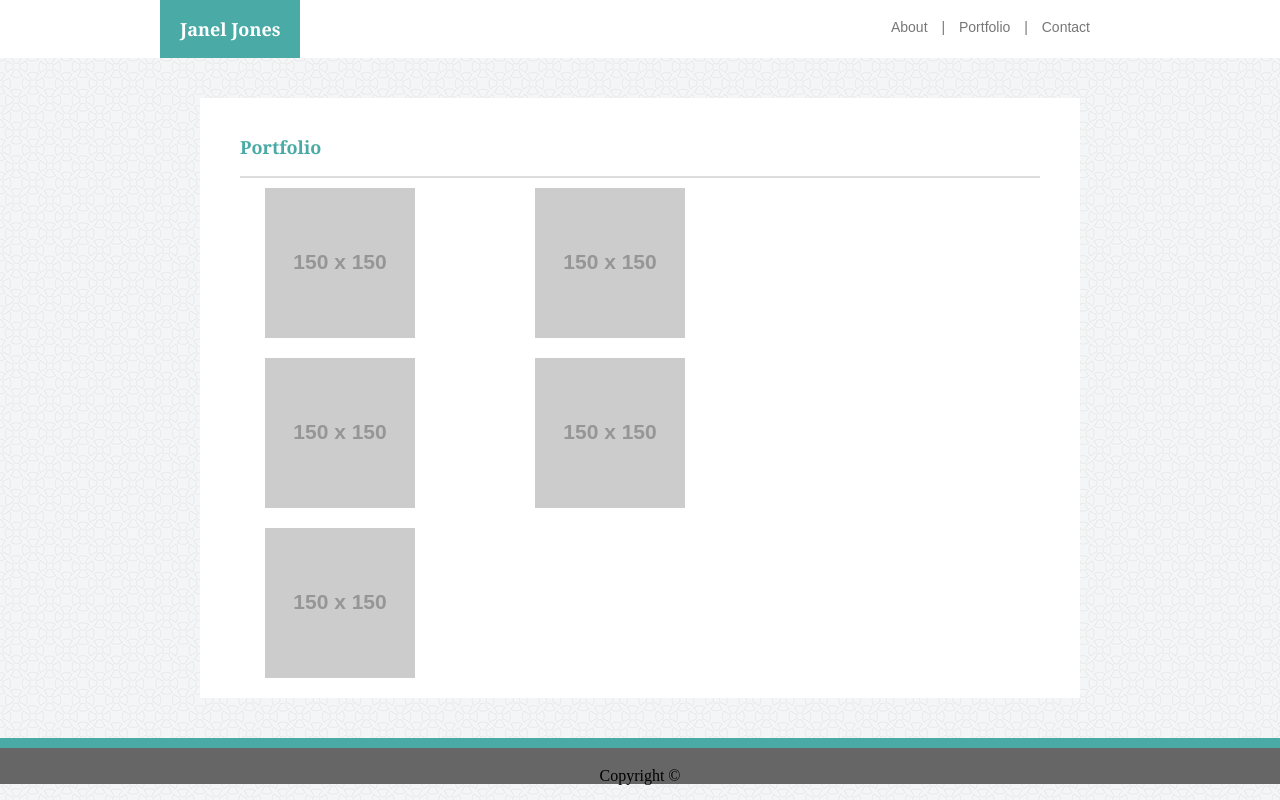
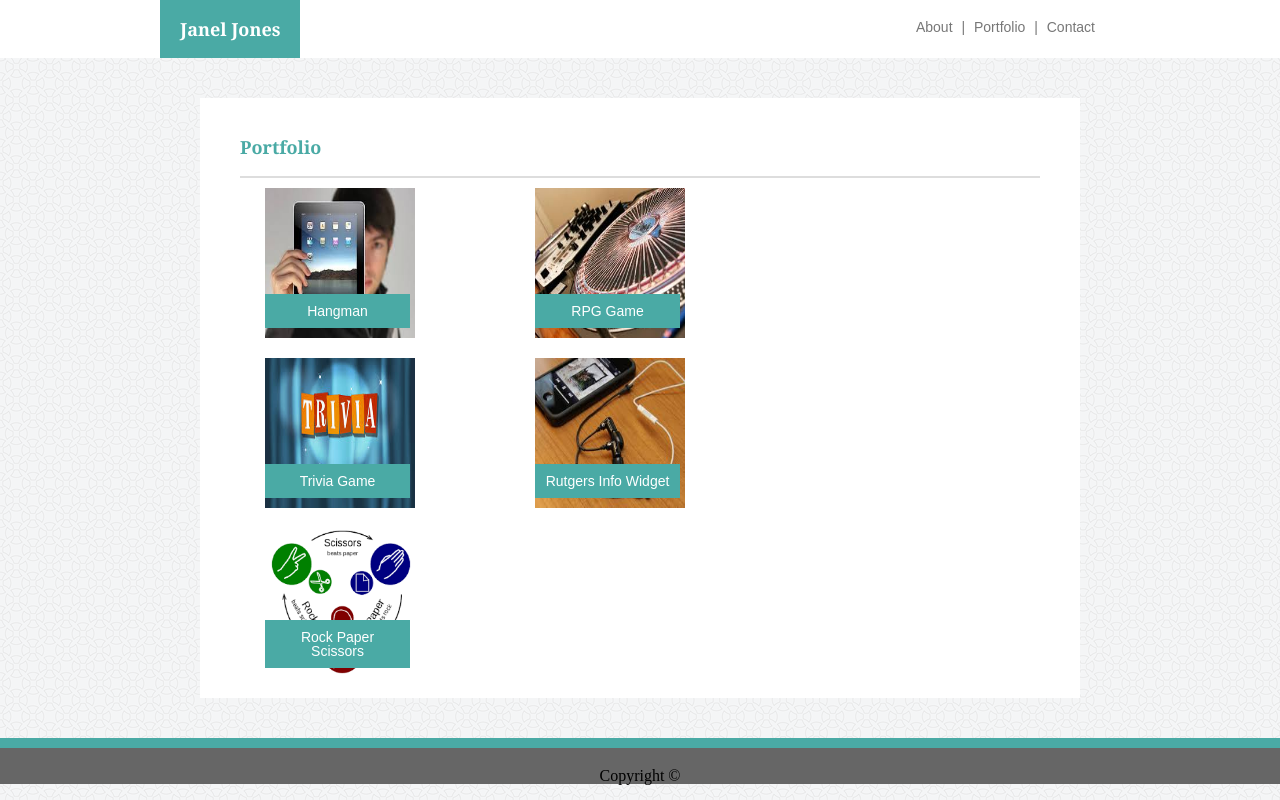
Before and after one commit to jmj928/Basic-Portfolio, a plain HTML site: page portfolio.html in a window 1280 px wide. Drawn offline with Linux system fonts and the light colour scheme; placeholder pictures from the web are drawn by us.

Commit message:
final draft

```diff
--- a/assets/css/style.css
+++ b/assets/css/style.css
@@ -25,7 +25,7 @@ header{
 }
 a{
     color: #777777;
-    padding: 10px;
+    padding: 5px;
 }
 .content{
     /* background-color: #dddddd; */
@@ -61,14 +61,17 @@ footer{
 }
 img{
     padding: 0 15px;
-    float: left
+    float: left;
+    width: 150px;
+    height: 150px;
+    z-index: 1;
 }
 p{
     margin-top: 20px;
     color: #777777;
     font-family: Arial, Helvetica, sans-serif;
     font-size: 14px;
-    line-height: 1.5em;
+    line-height: 2em;
 }
 input[type="text"], textarea{
 
@@ -92,3 +95,20 @@ textarea{
     width: 813px;
     height: 241px;
 }
+h4{
+    z-index: 2;
+    text-align: center;
+    bottom: 0px;
+    position: absolute;
+    padding: 10px;
+    /* border-bottom: 0; */
+    background-color: #4aaaa5;
+    color: #ffffff;
+    margin: 10px 15px;
+    width: 50%;
+    /* border-right: 30px solid #4aaaa5;
+    border-left: 30px solid #4aaaa5; */
+    font-family: Arial, Helvetica, sans-serif;
+    font-size: 14px;
+
+}
--- a/portfolio.html
+++ b/portfolio.html
@@ -33,19 +33,24 @@
                 <header>Portfolio</header>
             </div>
                 <div class="boxes">
-                    <img src="http://via.placeholder.com/150x150" alt="box1">
+                    <img src="assets/images/hangman.jpg" alt="Hangman Game">
+                    <h4>Hangman</h4>
                 </div>
                 <div class="boxes">
-                    <img src="http://via.placeholder.com/150x150" alt=box1>
+                    <img src="assets/images/rpg_game.jpg" alt="RPG Game">
+                    <h4>RPG Game</h4>
                 </div>
                 <div class="boxes">
-                    <img src="http://via.placeholder.com/150x150" alt=box1>
+                    <img src="assets/images/trivia_game.jpg" alt="Trivia Game">
+                    <h4>Trivia Game</h4>
                 </div>
                 <div class="boxes">
-                    <img src="http://via.placeholder.com/150x150" alt=box1>
+                    <img src="assets/images/rutgers_widget.jpg" alt="Rutgers Info Widget">
+                    <h4>Rutgers Info Widget</h4>
                 </div>
                 <div class="boxes">
-                    <img src="http://via.placeholder.com/150x150" alt=box1>
+                    <img src="assets/images/rps.png" alt="Rock Paper Scissors">
+                    <h4>Rock Paper Scissors</h4>
                 </div>
         </div>
 
```
Also changed, not shown: contact.html (+1 -1 lines), index.html (+4 -5 lines), assets/images/ProfilePic.jpg (added), assets/images/hangman.jpg (added), assets/images/hangman.png (added), assets/images/rpg_game.jpg (added), assets/images/rps.png (added), assets/images/rutgers_widget.jpg (added), assets/images/trivia_game.jpg (added).
